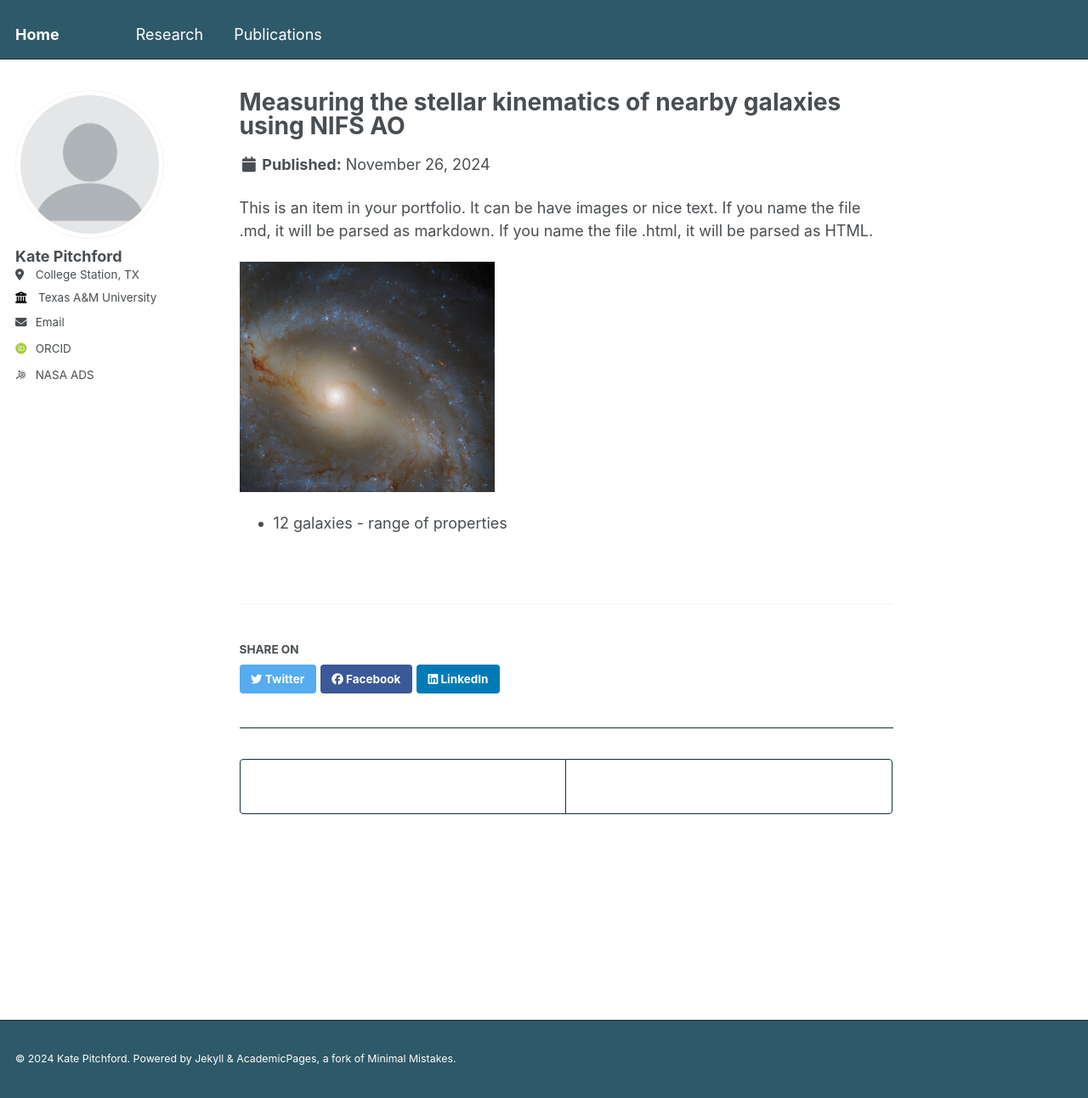
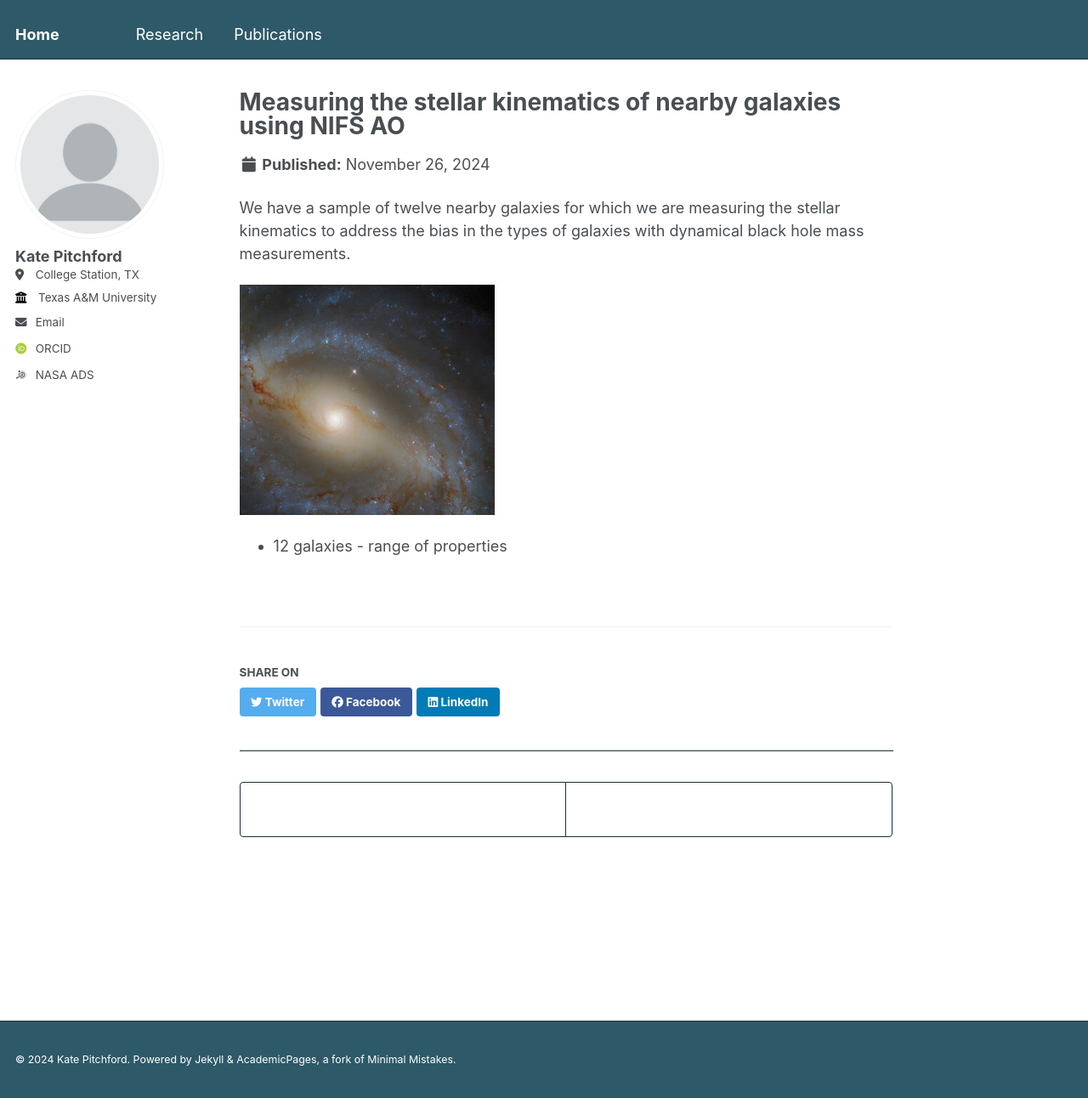
Before and after one commit to lkpitchford/lkpitchford.github.io, a Jekyll site: the page built from _research/portfolio-1.md, in a window 1280 px wide and 1292 px high. Shown: the whole window at 85% size. Built offline with Jekyll 4.4.1, drawn with Linux system fonts in a browser that asks for light colours; some web fonts are replaced.

Commit message:
Update portfolio-1.md

```diff
--- a/_research/portfolio-1.md
+++ b/_research/portfolio-1.md
@@ -1,10 +1,10 @@
 ---
 title: "Measuring the stellar kinematics of nearby galaxies using NIFS AO"
-excerpt: "We have a sample of twelve nearby galaxies for which we are measuring the stellar kinematics to address the bias in the types of galaxies with dynamical black hole mass measurements.<br/><img src='/images/ngc5921.png' width='500'>"
+excerpt: "<br/><img src='/images/ngc5921.png' width='500'>"
 collection: research
 ---
 
-This is an item in your portfolio. It can be have images or nice text. If you name the file .md, it will be parsed as markdown. If you name the file .html, it will be parsed as HTML.
+We have a sample of twelve nearby galaxies for which we are measuring the stellar kinematics to address the bias in the types of galaxies with dynamical black hole mass measurements.
 
 <img src='/images/ngc5921.png' width='300'>
 
```
